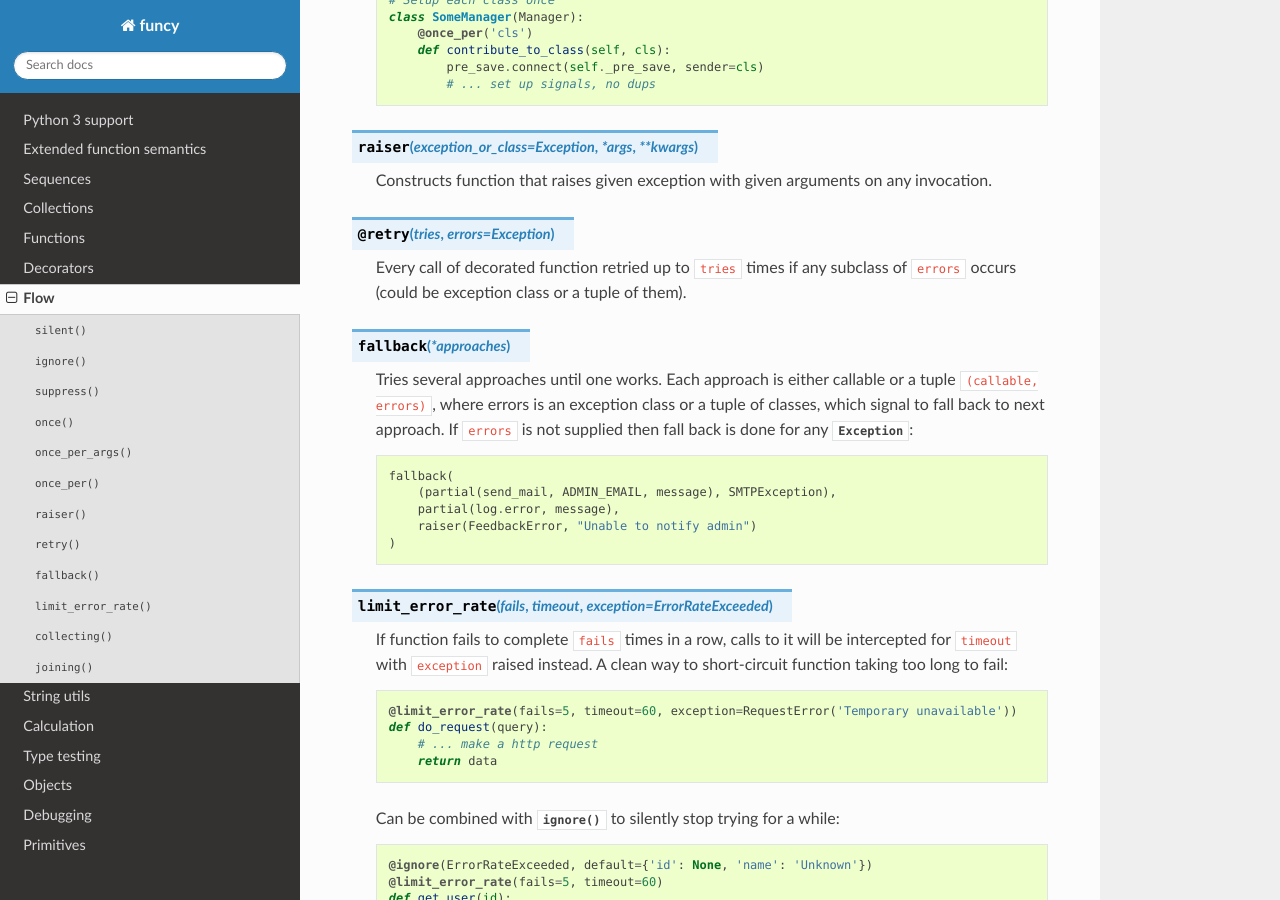
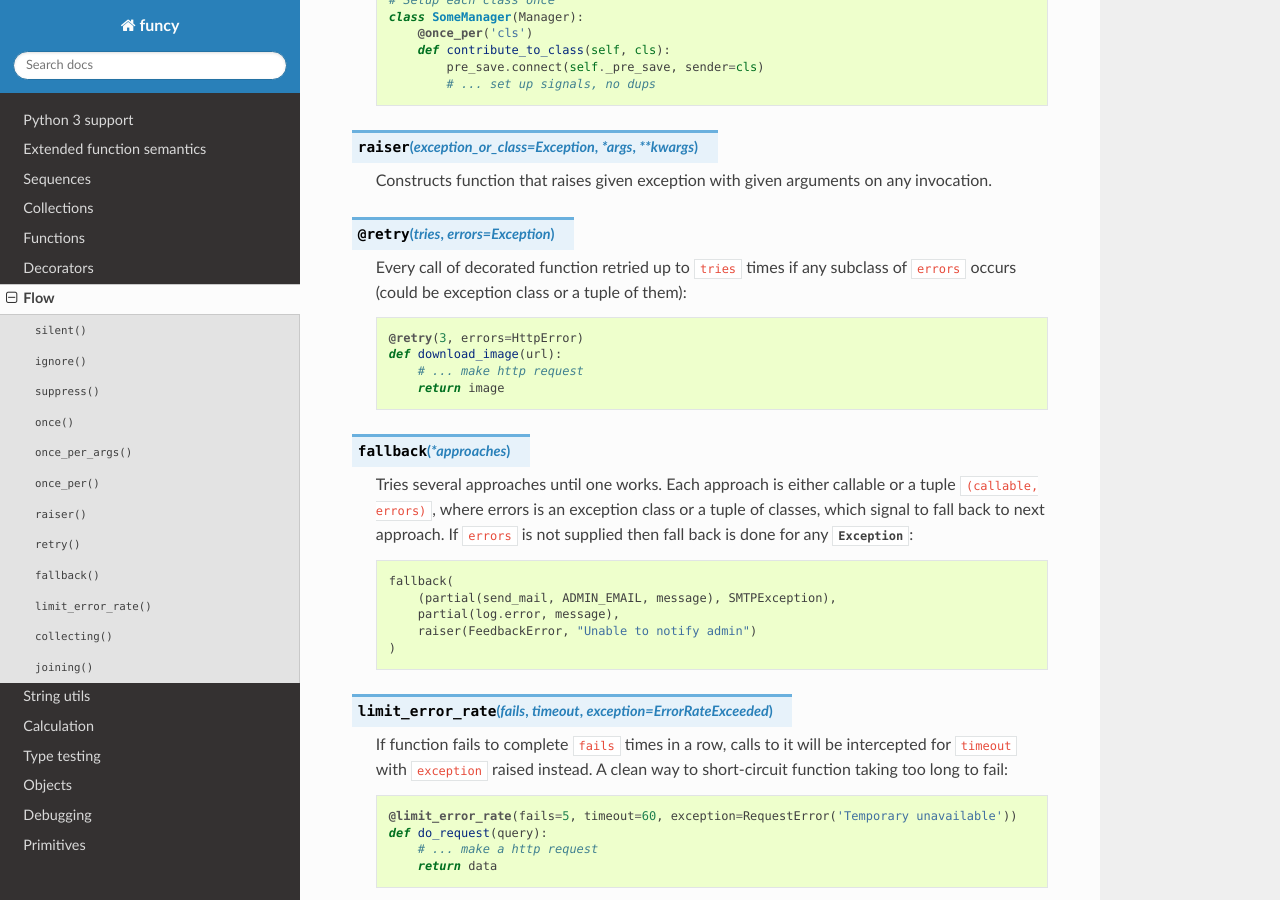
Before and after one commit to Jamaal224/funcy, a Sphinx documentation site: the page built from docs/flow.rst, in a window 1280 px wide and 900 px high, scrolled down 1294 px. Built offline with Sphinx 7.4.7 and the Read the Docs theme 2.0.0, drawn with Linux system fonts in a browser that asks for light colours.

Commit message:
Example for @retry()

```diff
--- a/docs/flow.rst
+++ b/docs/flow.rst
@@ -65,7 +65,12 @@ Flow
 
 .. decorator:: retry(tries, errors=Exception)
 
-    Every call of decorated function retried up to ``tries`` times if any subclass of ``errors`` occurs (could be exception class or a tuple of them).
+    Every call of decorated function retried up to ``tries`` times if any subclass of ``errors`` occurs (could be exception class or a tuple of them)::
+
+        @retry(3, errors=HttpError)
+        def download_image(url):
+            # ... make http request
+            return image
 
 
 .. function:: fallback(*approaches)
```
